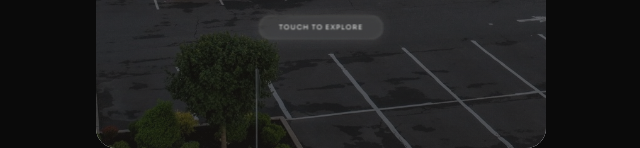
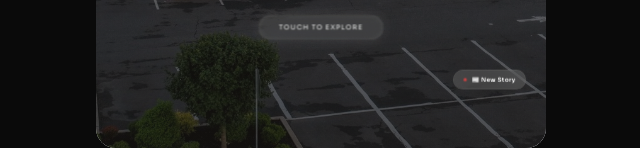
Before and after one commit to Shaanpat16/Overall-Mandir-Kiosk, a React (Vite) app: page / in a window 1280 px wide. Shown: the part 652-800 px from the top of the page, without its empty margins (319-959 px from the left). Built offline with nearby package versions, Linux system fonts and the light colour scheme.

Commit message:
feat: floating News pill on attract screen with pulsing dot
Co-authored-by: Cursor <cursoragent@cursor.com>

```diff
--- a/src/views/AttractHome.tsx
+++ b/src/views/AttractHome.tsx
@@ -255,6 +255,59 @@ export default function AttractHome({ isAttract, onWake, onNavigate }: AttractHo
                 Touch to explore
               </span>
             </motion.div>
+
+            {/* ── News floating pill ── */}
+            {latestNews && (
+              <motion.div
+                onClick={(e) => {
+                  e.stopPropagation();
+                  onNavigate('news');
+                }}
+                style={{
+                  position: 'absolute',
+                  bottom: 140,
+                  right: 48,
+                  display: 'flex',
+                  alignItems: 'center',
+                  gap: 12,
+                  padding: '14px 24px',
+                  borderRadius: 999,
+                  background: 'rgba(255,251,245,0.14)',
+                  backdropFilter: 'blur(20px)',
+                  WebkitBackdropFilter: 'blur(20px)',
+                  border: '1px solid rgba(255,251,245,0.12)',
+                  cursor: 'pointer',
+                  zIndex: 20,
+                }}
+                initial={{ opacity: 0, x: 30 }}
+                animate={{ opacity: 1, x: 0 }}
+                transition={{ duration: 0.8, ease: appleEase, delay: 2.4 }}
+                whileTap={{ scale: 0.95 }}
+              >
+                {/* Pulsing dot */}
+                <span
+                  style={{
+                    width: 8,
+                    height: 8,
+                    borderRadius: '50%',
+                    background: '#ef4444',
+                    flexShrink: 0,
+                    animation: 'breathe 2s ease-in-out infinite',
+                  }}
+                />
+                <span
+                  style={{
+                    fontFamily: 'var(--font-ui)',
+                    fontSize: 14,
+                    fontWeight: 600,
+                    color: 'var(--surface)',
+                    letterSpacing: '0.06em',
+                  }}
+                >
+                  📰 New Story
+                </span>
+              </motion.div>
+            )}
           </motion.div>
         )}
       </AnimatePresence>
```
